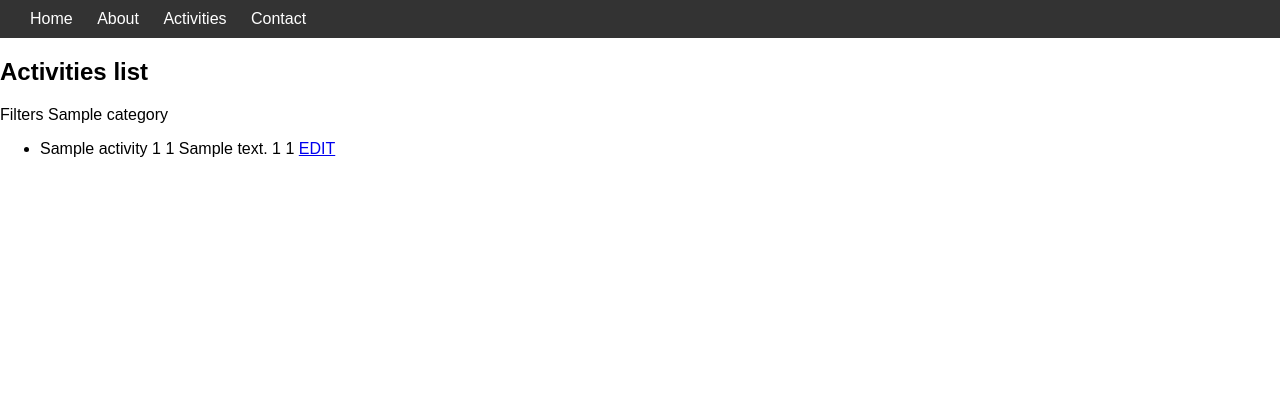
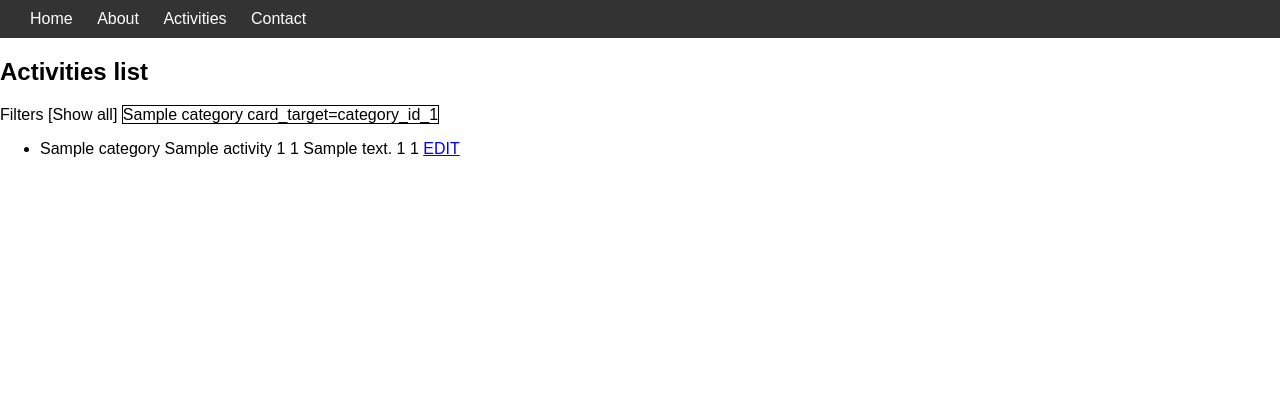
Before and after one commit to CraigThomasson/moBros, a Django app: page /activities/ in a window 1280 px wide. Shown: the top 420 px of the page. Run offline with Django 5.2, Linux system fonts and the light colour scheme; tables that the repository leaves empty hold one stand-in row (values such as "Sample post").

Commit message:
Add groups for categories

```diff
--- a/activities/templates/activities/activities.html
+++ b/activities/templates/activities/activities.html
@@ -14,9 +14,11 @@
     </div>
 
     <div>
-        Filters
+        Filters [Show all]
         {% for category in categories %}
-            <span>{{ category }}</span>
+{#            Use card target to show/hide different categories sections#}
+            <span style="border:1px solid">{{ category }} card_target=category_id_{{ category.id }}</span>
+
         {% endfor %}
     </div>
 
@@ -24,9 +26,12 @@
     <div>
 
         <ul>
+            {% for category in categories %}
+                <div id="category_id_{{ category.id }}">
                     {% for activity in activity_list %}
+                        {% if activity.categories.name == category.name %}
                             <li>
-{#                {{ activity.id }}#}
+                                {{ activity.categories.name }}
                                 {{ activity.name }}
                                 {{ activity.reps }}
                                 {{ activity.sets }}
@@ -35,9 +40,10 @@
                                 {{ activity.difficulty }} {# int min-max 0-5 #}
                                 <a href="{% url 'edit_activity' activity_id=activity.id %}">EDIT</a>
                             </li>
+                        {% endif %}
 
-
-
+                    {% endfor %}
+                </div>
             {% endfor %}
         </ul>
     </div>
--- a/activities/views.py
+++ b/activities/views.py
@@ -9,11 +9,10 @@ from user_profile.models import Profile
 # Create your views here.
 def activity_list(request):
     categories = Categories.objects.all()
-
     activity_list = Activity.objects.all()
 
     ctx = {
-        'categories': categories,
+        'categories': list(categories),
         'activity_list': activity_list,
     }
 
```
Lines whose indentation alone changed are shown as unchanged.
